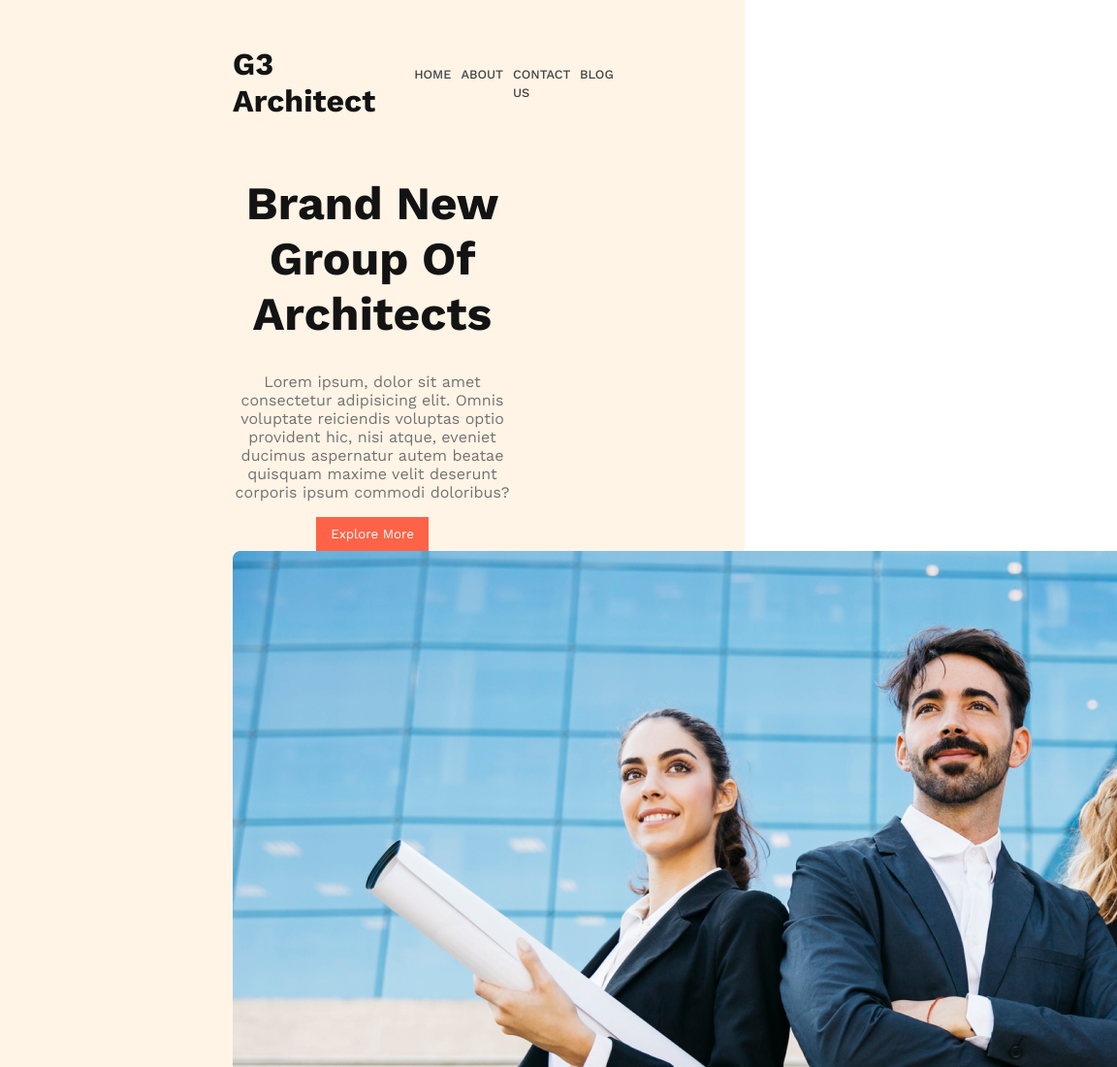
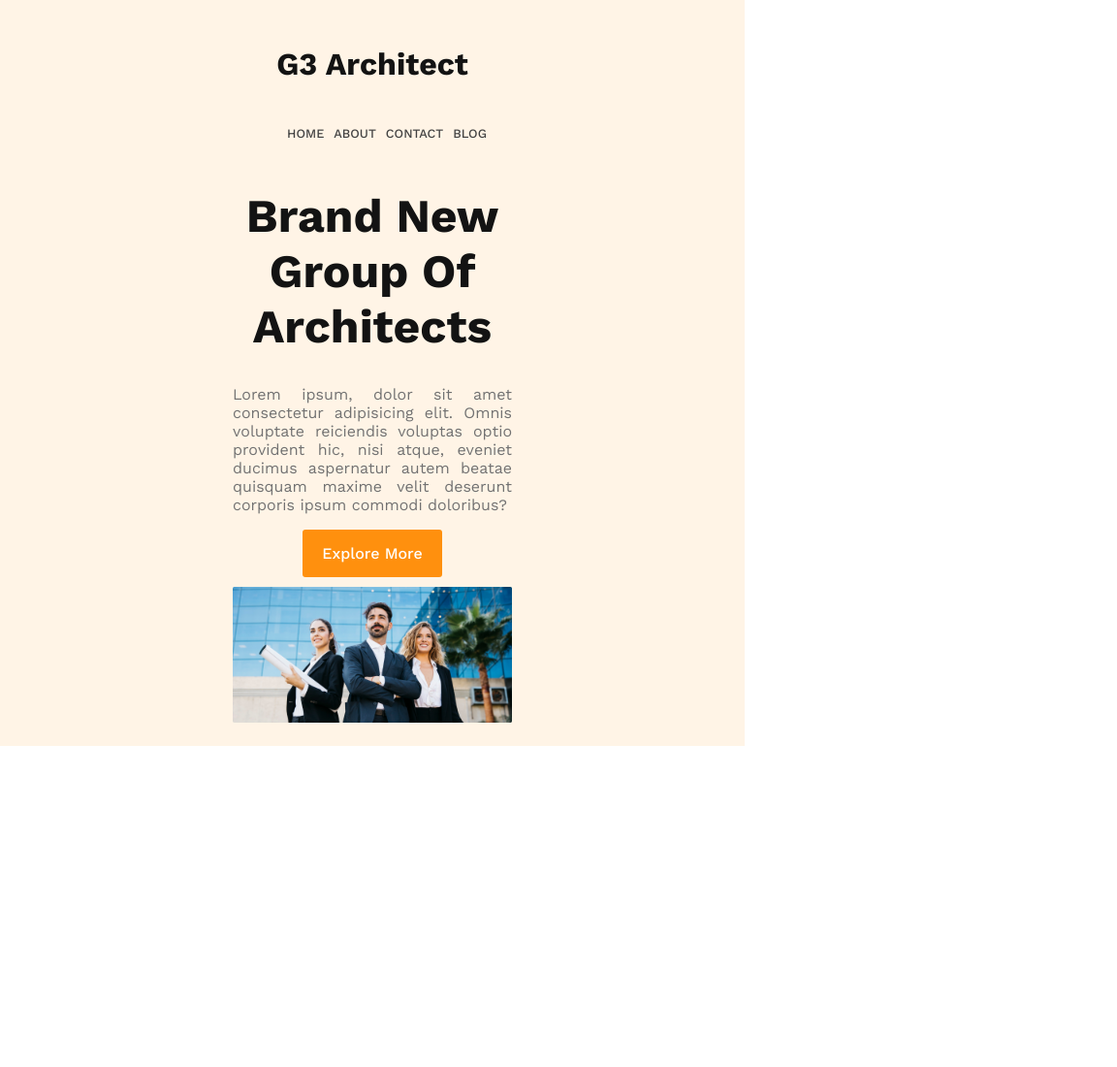
Before and after one commit to mamunurrashid01/architech-website, a plain HTML site: page index.html in a window 768 px wide. Shown: the top 1100 px of the page at 97% size, 1152 px wide, since content can reach past the window. After the commit the page ends 800 px from the top, so only its background shows below. Drawn offline with nearby package versions, Linux system fonts and the light colour scheme.

Commit message:
header section responsive

```diff
--- a/css/style.css
+++ b/css/style.css
@@ -11,12 +11,19 @@ body{
 
 }
 .btn-primary{
-    background-color: tomato;
+    background-color: #ff900e;
     border: none;
-    padding: 10px 15px;
+    padding: 15px 20px;
     color: #fff;
+    border-radius: 3px;
+    font-size: 1rem;
+    font-weight: 500;
+    cursor: pointer;
+    margin-bottom: 10px;
 }
 /*shared style end*/
+
+/*header section style start*/
 header{
     background-color: rgba(255, 144, 14, 0.10);
     padding: 20px 240px;
@@ -46,6 +53,9 @@ ul li a{
     font-weight: 500;
     color: #424242;
 }
+/*header section style end*/
+
+/*banner section style start*/
 .banner-content{
     max-width: 600px;
     margin:0 auto;
@@ -58,4 +68,46 @@ ul li a{
 }
 .banner-description{
     color: #727272;
+
 }
+.banner-section img{
+    width: 100%;
+}
+/*banner section style end*/
+
+/*header area responsive style start*/
+@media screen and (max-width:576px){
+    header{
+        padding: 15px;
+    }
+    nav{
+        flex-direction: column;
+
+    }
+    .btn-primary{
+        margin-bottom: 10px;
+    }
+}
+@media screen and (min-width: 576px) and (max-width: 768px){
+    nav{
+        flex-direction: column;
+}
+.btn-primary{
+    margin-bottom: 10px;
+}
+.banner-description{
+    text-align: justify;
+}
+}
+@media screen and (min-width:768px) and (max-width:992px){
+    .btn-primary{
+        margin-bottom: 10px;
+    }
+    .banner-description{
+        text-align: justify;
+    }
+    .banner-section img{
+        width: 100%;
+    }
+}
+/* header area responsive style end*/
--- a/index.html
+++ b/index.html
@@ -14,7 +14,7 @@
             <ul>
                 <li><a href="">home</a></li>
                 <li><a href="">about</a></li>
-                <li><a href="">contact us</a></li>
+                <li><a href="">contact</a></li>
                 <li><a href="">blog</a></li>
             </ul>
         </nav>
```
